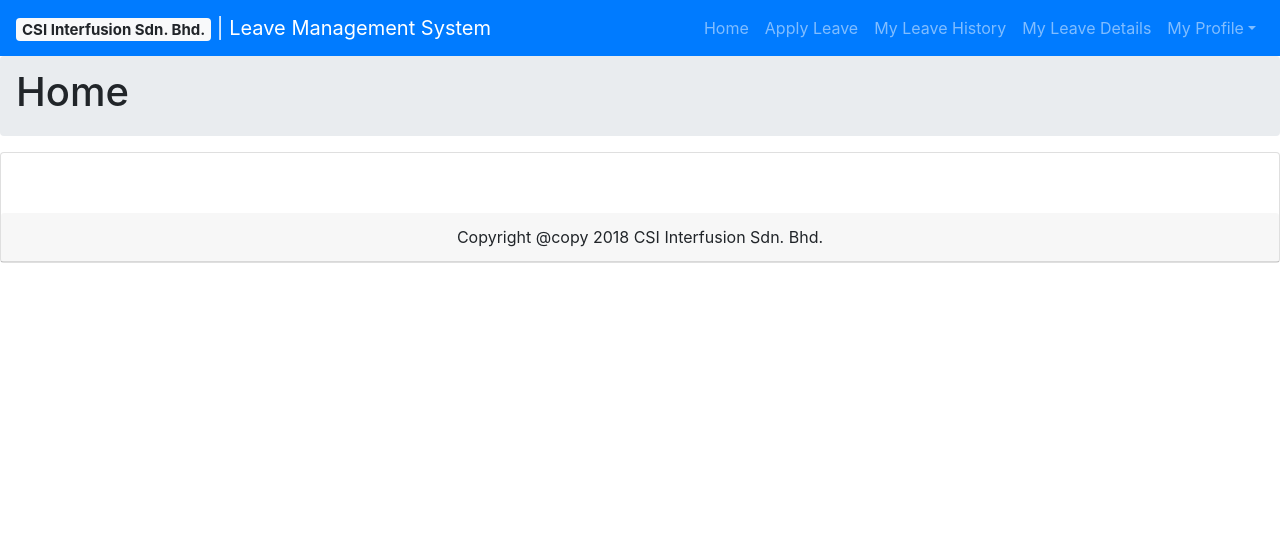
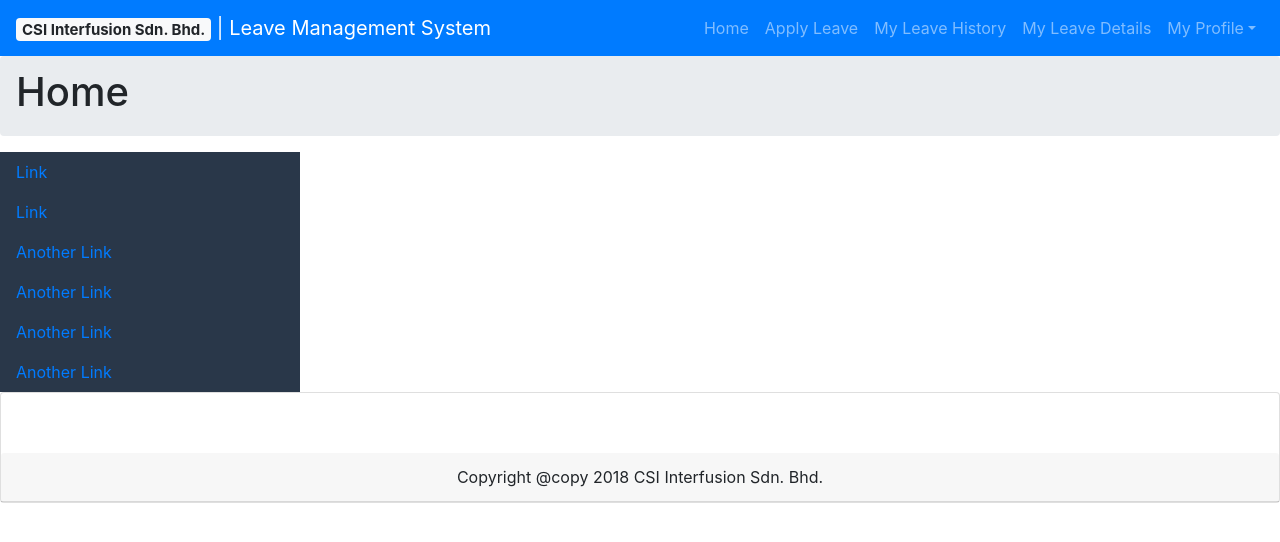
Before and after one commit to jameacle09/csileavemanagementsystem, a React (Create React App) app in the folder leavemanagement/: page /hrdashboard in a window 1280 px wide. Shown: the top 542 px of the page. Built offline with nearby package versions, Linux system fonts and the light colour scheme.

Commit message:
Add HR Admin Menu, still in progress

```diff
--- a/leavemanagement/src/App.js
+++ b/leavemanagement/src/App.js
@@ -13,6 +13,8 @@ import {
   BrowserRouter as Router,
   Switch
 } from "react-router-dom";
+import HrDashboard from './hradmin/HrDashboard';
+import ManagerApproval from './manager/ManagerApproval';
 
 class App extends Component {
   render() {
@@ -28,6 +30,8 @@ class App extends Component {
             <Route path="/myleavedetails" title="My Leave Details" component={MyLeaveDetails} />
             <Route path="/myprofile" title="My Profile" component={MyProfile} />
             <Route path="/changepassword" title="Change Password" component={ChangePassword} />
+            <Route path="/managerapproval" title="Manager Approval" component={ManagerApproval} />
+            <Route path="/hrdashboard" title="HR Dashboard" component={HrDashboard} />
           </Switch>
           <Footer />
         </div>
--- a/leavemanagement/src/home/Dashboard.js
+++ b/leavemanagement/src/home/Dashboard.js
@@ -38,6 +38,22 @@ class Dashboard extends Component {
                         </Card>
                     </Col>
                 </Row>
+                <Row>
+                    <Col xs="6" sm="4">
+                        <Card body inverse color="danger">
+                            <CardTitle>Manager Approval</CardTitle>
+                            <Button color="secondary" tag={Link} to="/managerapproval">View</Button>
+                        </Card>
+                    </Col>
+                </Row>
+                <Row>
+                    <Col xs="6" sm="4">
+                        <Card body inverse color="danger">
+                            <CardTitle>HR Dashboard</CardTitle>
+                            <Button color="secondary" tag={Link} to="/hrdashboard">View</Button>
+                        </Card>
+                    </Col>
+                </Row>
             </div>
 
         );
--- /dev/null
+++ b/leavemanagement/src/hradmin/HrDashboard.js
@@ -0,0 +1,14 @@
+import React, { Component } from 'react';
+import SideBar from './SideBar';
+
+class HrDashboard extends Component {
+    render() {
+        return (
+            <div>
+                <SideBar />
+            </div>
+        );
+    }
+}
+
+export default HrDashboard;
--- /dev/null
+++ b/leavemanagement/src/hradmin/SideBar.js
@@ -0,0 +1,41 @@
+import React, { Component } from 'react';
+import { Nav, NavItem, NavLink } from 'reactstrap';
+
+class SideBar extends Component {
+    render() {
+        const SideBarStyle = {
+            height: "100%",
+            width: "300px",
+
+            background: "#293749"
+        }
+        return (
+
+            <div style={SideBarStyle}>
+                <Nav vertical>
+                    <NavItem>
+                        <NavLink href="#">Link</NavLink>
+                    </NavItem>
+                    <NavItem>
+                        <NavLink href="#">Link</NavLink>
+                    </NavItem>
+                    <NavItem>
+                        <NavLink href="#">Another Link</NavLink>
+                    </NavItem>
+                    <NavItem>
+                        <NavLink href="#">Another Link</NavLink>
+                    </NavItem>
+                    <NavItem>
+                        <NavLink href="#">Another Link</NavLink>
+                    </NavItem>
+                    <NavItem>
+                        <NavLink href="#">Another Link</NavLink>
+                    </NavItem>
+                </Nav>
+            </div>
+
+        );
+    }
+}
+
+export default SideBar;
--- /dev/null
+++ b/leavemanagement/src/manager/ManagerApproval.js
@@ -0,0 +1,13 @@
+import React, { Component } from 'react';
+
+class ManagerApproval extends Component {
+    render() {
+        return (
+            <div>
+
+            </div>
+        );
+    }
+}
+
+export default ManagerApproval;
```
